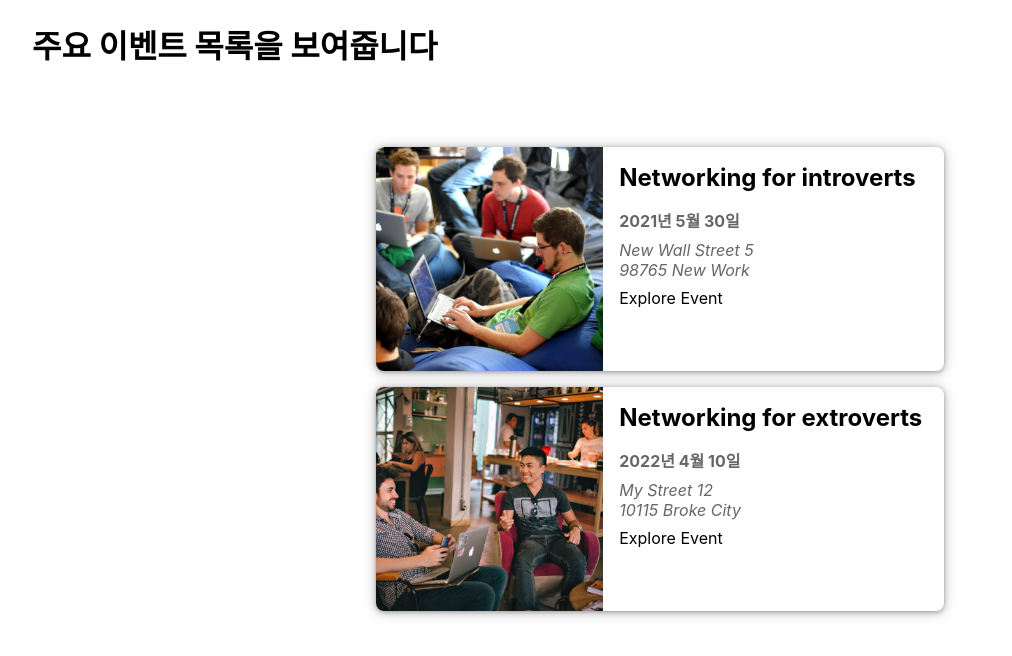
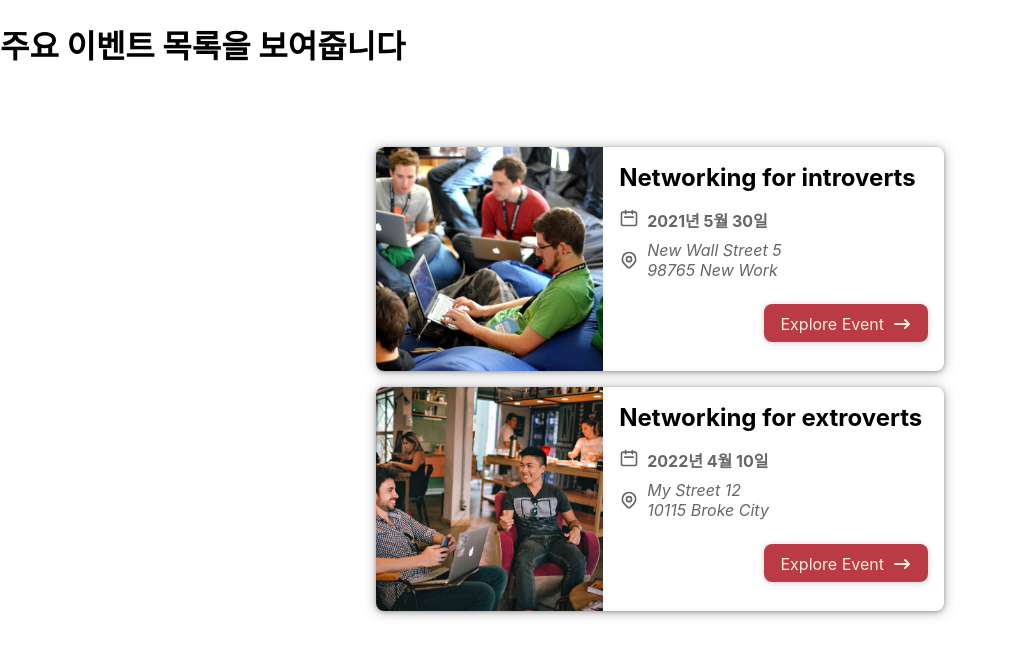
Before and after one commit to Sunset-Kim/study-nextjs, a Next.js app: page / in a window 1280 px wide. Shown: the top 656 px of the page, without its empty margins (0-1012 px from the left). Built offline with nearby package versions, Linux system fonts and the light colour scheme.

Commit message:
style 메인 페이지 스타일링

```diff
--- a/components/events/event-item.js
+++ b/components/events/event-item.js
@@ -1,4 +1,6 @@
 import Link from "next/link";
+import LinkButton from "../ui/button/link-button";
+import { AddressIcon, ArrowRightIcon, DateIcon } from "../ui/icons";
 import S from "./events-item.module.scss";
 
 function EventItem(props) {
@@ -20,14 +22,23 @@
         <div>
           <h2>{title}</h2>
         </div>
-        <div>
+        <div className={S.date}>
+          <span>
+            <DateIcon />
+          </span>
           <time className={S.date}>{humanReadableDate}</time>
         </div>
-        <div>
+        <div className={S.address}>
+          <AddressIcon />
           <address className={S.address}>{formattedAddress}</address>
         </div>
-        <div className={S.action}>
-          <Link href={exploreLink}>Explore Event</Link>
+        <div className={S.actions}>
+          <LinkButton href={exploreLink}>
+            <span>Explore Event</span>
+            <span className={S.icon}>
+              <ArrowRightIcon />
+            </span>
+          </LinkButton>
         </div>
       </div>
     </li>
--- /dev/null
+++ b/components/ui/button/button.module.scss
@@ -0,0 +1,28 @@
+@import "../../../styles//variables.scss";
+
+.btn {
+  display: flex;
+  justify-content: center;
+  align-items: center;
+  box-shadow: 0 1px 6px rgba(0, 0, 0, 0.2);
+  transition: 0.2s ease-in-out;
+
+  &__md {
+    padding: 8px 16px;
+  }
+}
+
+.btn__link {
+  @extend .btn;
+  @extend .btn__md;
+
+  width: fit-content;
+  background-color: $primary;
+  color: $white;
+  border-radius: 8px;
+
+  &:hover,
+  &:active {
+    background-color: #8b2c34;
+  }
+}
--- /dev/null
+++ b/components/ui/button/link-button.js
@@ -0,0 +1,12 @@
+import Link from "next/link";
+import S from "./button.module.scss";
+
+function LinkButton(props) {
+  return (
+    <Link href={props.href}>
+      <a className={S.btn__link}>{props.children}</a>
+    </Link>
+  );
+}
+
+export default LinkButton;
--- /dev/null
+++ b/components/ui/icons/address-icon.js
@@ -0,0 +1,15 @@
+function AddressIcon() {
+  return (
+    <svg xmlns="http://www.w3.org/2000/svg" fill="none" viewBox="0 0 24 24" stroke="currentColor">
+      <path
+        strokeLinecap="round"
+        strokeLinejoin="round"
+        strokeWidth={2}
+        d="M17.657 16.657L13.414 20.9a1.998 1.998 0 01-2.827 0l-4.244-4.243a8 8 0 1111.314 0z"
+      />
+      <path strokeLinecap="round" strokeLinejoin="round" strokeWidth={2} d="M15 11a3 3 0 11-6 0 3 3 0 016 0z" />
+    </svg>
+  );
+}
+
+export default AddressIcon;
--- /dev/null
+++ b/components/ui/icons/arrow-right-icon.js
@@ -0,0 +1,13 @@
+function ArrowRightIcon() {
+  return (
+    <svg xmlns="http://www.w3.org/2000/svg" viewBox="0 0 20 20" fill="currentColor">
+      <path
+        fillRule="evenodd"
+        d="M12.293 5.293a1 1 0 011.414 0l4 4a1 1 0 010 1.414l-4 4a1 1 0 01-1.414-1.414L14.586 11H3a1 1 0 110-2h11.586l-2.293-2.293a1 1 0 010-1.414z"
+        clipRule="evenodd"
+      />
+    </svg>
+  );
+}
+
+export default ArrowRightIcon;
--- /dev/null
+++ b/components/ui/icons/date-icon.js
@@ -0,0 +1,14 @@
+function DateIcon() {
+  return (
+    <svg xmlns="http://www.w3.org/2000/svg" fill="none" viewBox="0 0 24 24" stroke="currentColor">
+      <path
+        strokeLinecap="round"
+        strokeLinejoin="round"
+        strokeWidth={2}
+        d="M8 7V3m8 4V3m-9 8h10M5 21h14a2 2 0 002-2V7a2 2 0 00-2-2H5a2 2 0 00-2 2v12a2 2 0 002 2z"
+      />
+    </svg>
+  );
+}
+
+export default DateIcon;
--- /dev/null
+++ b/components/ui/icons/index.js
@@ -0,0 +1,5 @@
+import AddressIcon from "./address-icon";
+import ArrowRightIcon from "./arrow-right-icon";
+import DateIcon from "./date-icon";
+
+export { AddressIcon, ArrowRightIcon, DateIcon };
--- a/pages/index.js
+++ b/pages/index.js
@@ -2,14 +2,13 @@
 import Image from "next/image";
 import EventList from "../components/events/event-list";
 import { getFeaturedEvents } from "../mock/data-dummy";
-import styles from "../styles/Home.module.css";
 
 export default function Home() {
   const featuredEvents = getFeaturedEvents();
 
   console.log(featuredEvents);
   return (
-    <div className={styles.container}>
+    <div>
       <h1>주요 이벤트 목록을 보여줍니다</h1>
       <EventList items={featuredEvents} />
     </div>
--- a/styles/Home.module.css
+++ /dev/null
@@ -1,129 +0,0 @@
-.container {
-  padding: 0 2rem;
-}
-
-.main {
-  min-height: 100vh;
-  padding: 4rem 0;
-  flex: 1;
-  display: flex;
-  flex-direction: column;
-  justify-content: center;
-  align-items: center;
-}
-
-.footer {
-  display: flex;
-  flex: 1;
-  padding: 2rem 0;
-  border-top: 1px solid #eaeaea;
-  justify-content: center;
-  align-items: center;
-}
-
-.footer a {
-  display: flex;
-  justify-content: center;
-  align-items: center;
-  flex-grow: 1;
-}
-
-.title a {
-  color: #0070f3;
-  text-decoration: none;
-}
-
-.title a:hover,
-.title a:focus,
-.title a:active {
-  text-decoration: underline;
-}
-
-.title {
-  margin: 0;
-  line-height: 1.15;
-  font-size: 4rem;
-}
-
-.title,
-.description {
-  text-align: center;
-}
-
-.description {
-  margin: 4rem 0;
-  line-height: 1.5;
-  font-size: 1.5rem;
-}
-
-.code {
-  background: #fafafa;
-  border-radius: 5px;
-  padding: 0.75rem;
-  font-size: 1.1rem;
-  font-family: Menlo, Monaco, Lucida Console, Liberation Mono, DejaVu Sans Mono,
-    Bitstream Vera Sans Mono, Courier New, monospace;
-}
-
-.grid {
-  display: flex;
-  align-items: center;
-  justify-content: center;
-  flex-wrap: wrap;
-  max-width: 800px;
-}
-
-.card {
-  margin: 1rem;
-  padding: 1.5rem;
-  text-align: left;
-  color: inherit;
-  text-decoration: none;
-  border: 1px solid #eaeaea;
-  border-radius: 10px;
-  transition: color 0.15s ease, border-color 0.15s ease;
-  max-width: 300px;
-}
-
-.card:hover,
-.card:focus,
-.card:active {
-  color: #0070f3;
-  border-color: #0070f3;
-}
-
-.card h2 {
-  margin: 0 0 1rem 0;
-  font-size: 1.5rem;
-}
-
-.card p {
-  margin: 0;
-  font-size: 1.25rem;
-  line-height: 1.5;
-}
-
-.logo {
-  height: 1em;
-  margin-left: 0.5rem;
-}
-
-@media (max-width: 600px) {
-  .grid {
-    width: 100%;
-    flex-direction: column;
-  }
-}
-
-@media (prefers-color-scheme: dark) {
-  .card,
-  .footer {
-    border-color: #222;
-  }
-  .code {
-    background: #111;
-  }
-  .logo img {
-    filter: invert(1);
-  }
-}
--- /dev/null
+++ b/styles/variables.scss
@@ -0,0 +1,11 @@
+$primary: #ba3b46;
+$secondary: #61c9a8;
+$tertiary: #ed9b40;
+$white: #ffeedb;
+
+:export {
+  primary: $primary;
+  secondary: $secondary;
+  tertiary: $tertiary;
+  white: $white;
+}
```
Also changed, not shown: pages/_app.js (+4 -3 lines).
